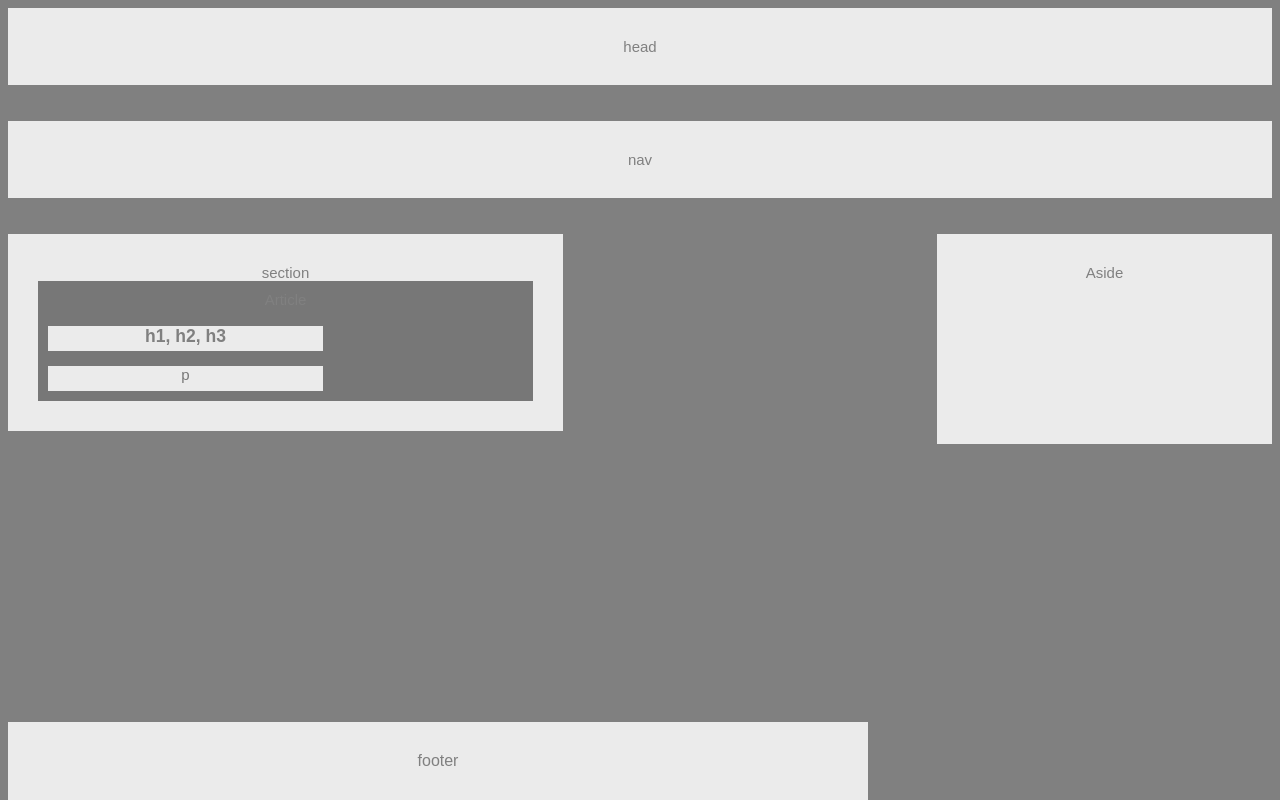
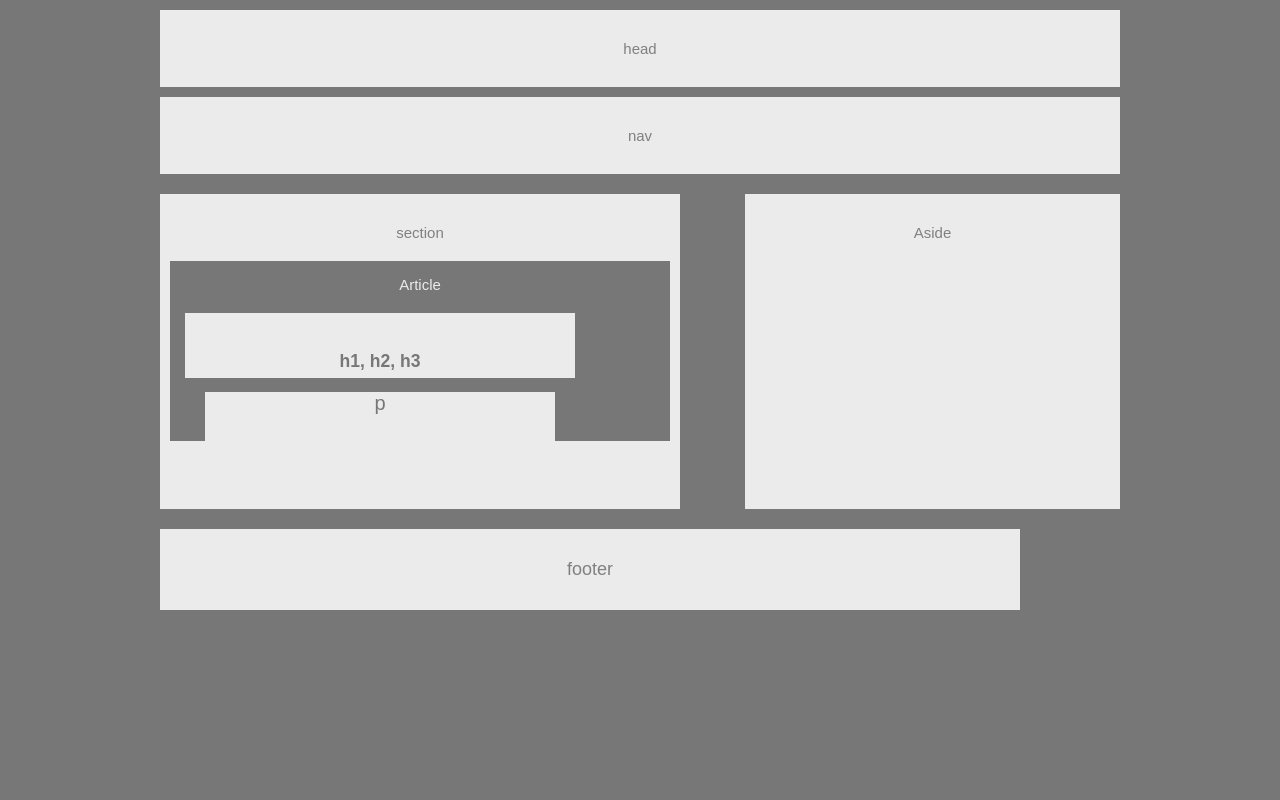
Before and after one commit to arhone2256/HW-Wireframe, a plain HTML site: page index.html in a window 1280 px wide. Drawn offline with Linux system fonts and the light colour scheme.

Commit message:
changes2

```diff
--- a/index.html
+++ b/index.html
@@ -5,15 +5,13 @@
     <meta name="viewport" content="width=device-width, initial-scale=1.0">
     <meta http-equiv="X-UA-Compatible" content="ie=edge">
     <link rel="stylesheet" text="text/css" href="style.css">
-    <title>Document</title>
+    <title>HW-Wireframe</title>
 </head>
 <body>
 <!--this is the header-->
     <header class="header">head</header>
-    <br></br>
 
     <nav class="nav">nav</nav>
-    <br></br>
 
     <section class="Section">
         <header>section</header>
@@ -21,8 +19,9 @@
             <header>Article</header>
             <div class="headerWrap">
                 <h1 >h1, h2, h3</h1>
+                <p class="sectionP">p</p>
             </div>
-                 <p class="sectionP">p</p>
+                 <!-- <p class="sectionP">p</p> -->
 
         </article>
     </section>
--- a/style.css
+++ b/style.css
@@ -1,85 +1,98 @@
 .header  {
-   background-color: #ebebeb;
-   padding: 30px;
-   text-align: center;
-   font-size: 15px;
-   color: grey;
-
-
-}
-
-.footer{
-    width: 800px;
-    background-color: #ebebeb;
-    padding: 30px;
-    text-align: center;
-    color: gray;
-    position: absolute;
-    bottom: 0;
-
-}
-
-.nav{
     background-color: #ebebeb;
     padding: 30px;
     text-align: center;
     font-size: 15px;
-    color: gray;
-}
+    color: grey;
+    margin-top: 10px;
 
-.Section {
-    width: 495px;
-    background-color: #ebebeb;
-    padding: 30px;
-    text-align: center;
-    font-size: 15px;
-    color: gray;
-    float: left;
+ }
 
-}
+ .nav{
+     background-color: #ebebeb;
+     padding: 30px;
+     text-align: center;
+     font-size: 15px;
+     color: gray;
+     margin-top: 10px;
+ }
 
-.Aside {
-    width: 275px;
-    height: 150px;
-    background-color: #ebebeb;
-    padding: 30px;
-    text-align: center;
-    font-size: 15px;
-    color: gray;
-    float: right;
-
-}
-body{
- background-color: grey;
- font-family: 'Arial', 'Helvetica Neue', Helvetica, sans-serif;
-color: '#777';
-width: '960px';
-font-size: '18px'
+ .Section {
+     width :500px;
+     background-color: #ebebeb;
+     padding: 30px 10px 10px 10px;
+     text-align: center;
+     font-size: 15px;
+     color: gray;
+     float: left;
+     margin-bottom: 20px;
+     margin-top: 20px;
+     margin-right: 20px;
+     height: 275px;;
 
 
-}
-article{
-    width: 175;
-    height: 100px;
-    background-color: #777;
-    padding: 10px;
-    font-size: 15px;
-    /*color: white;*/
-    color: '#ebebeb';
+ }
 
-}
-.headerWrap{
-    width: 275px;
-    height: 25px;
-    background-color: #ebebeb;
-    font-size: 15px;
-    color: 777;
+ .Aside {
+     width: 375px;
+     height: 285px;
+     background-color: #ebebeb;
+     padding-top:30px;
+     text-align: center;
+     font-size: 15px;
+     color: gray;
+     float: right;
+     margin-top: 20px;
 
-}
-.sectionP {
-     width: 275px;
-    height: 25px;
-    background-color: #ebebeb;
-    font-size: 15px;
-    color: #777;
-}
+ }body{
+     font-family: Arial, Helvetica, sans-serif;
+     color: #777;
+     font-size: 18px;
+     background-color: #777;
+     height: 100%;
+     width: 960px;
+     margin: 0px auto;
+
+
+ }
+ article{
+     width: 175;
+     height: 150px;
+     background-color: #777;
+     padding: 15px;
+     font-size: 15px;
+     color: #ebebeb;
+     text-align: center;
+     margin-top: 20px;
+
+ }
+
+ .headerWrap{
+     width: 350px;
+     height: 25px;
+     background-color: #ebebeb  ;
+     font-size: 15px;
+     color: #777;
+     text-align: center;
+      margin-top: 20px;
+     padding: 20px;
+
+ }
+ .sectionP {
+     width: 350px;
+     height: 50px;
+     background-color: #ebebeb;
+     font-size: 20px;
+     color: #777;
+     text-align: center
+
+ }
+
+ .footer{
+     width: 800px;
+     background-color: #ebebeb;
+     padding: 30px;
+     text-align: center;
+     color: gray;
+     clear: both;
+ }
```
Also changed, not shown: 1 other file.
